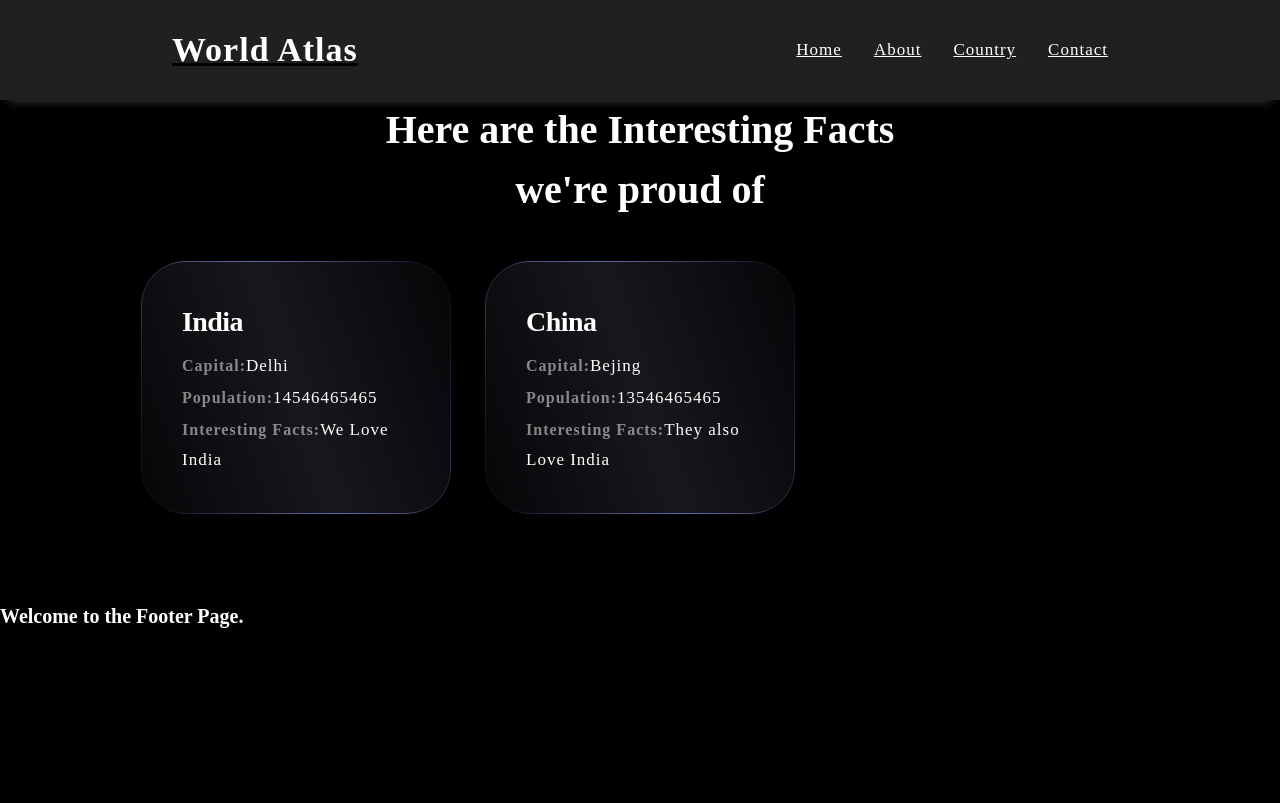
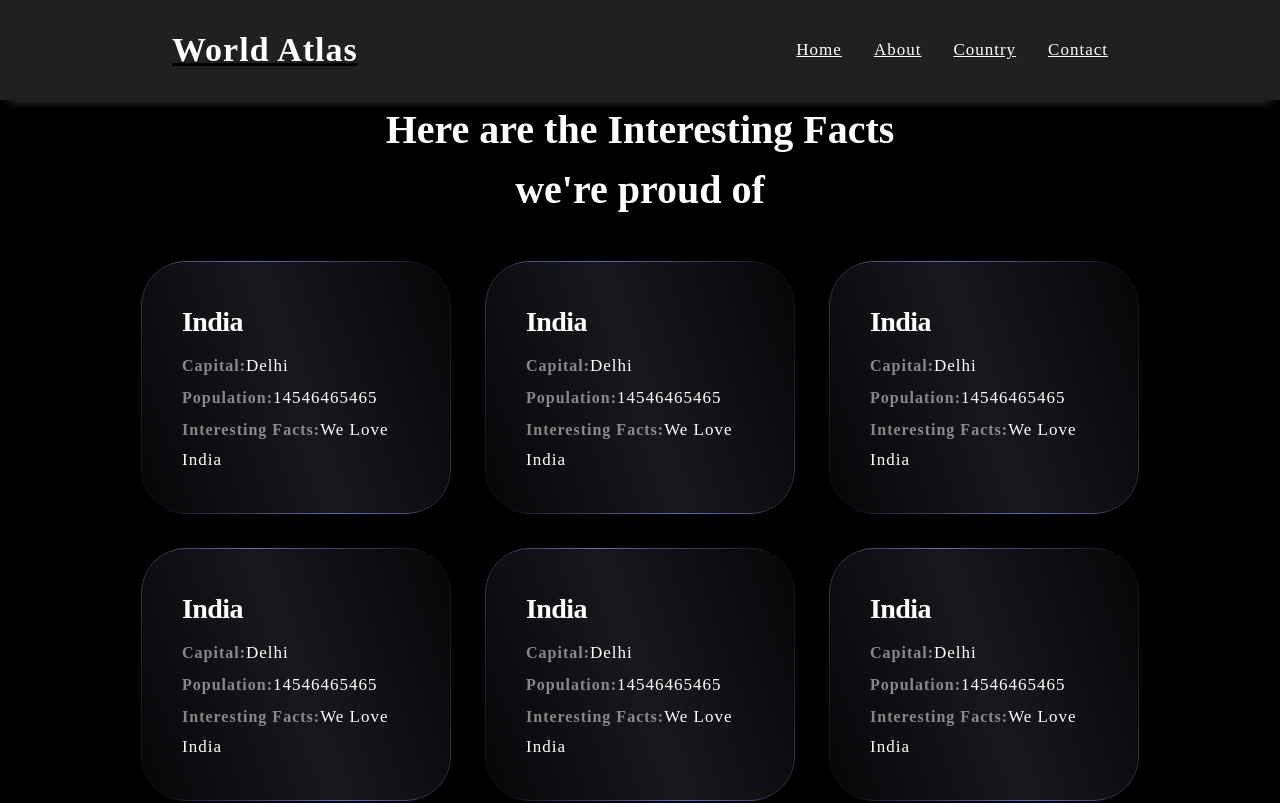
Before and after one commit to CoolShivas/World-Atlas-React-19, a React (Vite) app in the folder world-atlas-using-react-19/: page /about in a window 1280 px wide. Shown: the top 803 px of the page. Built offline with nearby package versions, Linux system fonts and the light colour scheme.

Commit message:
Getting the api data from the api folder to AboutPage with the help of map method.

```diff
--- a/world-atlas-using-react-19/src/pages/AboutPage.jsx
+++ b/world-atlas-using-react-19/src/pages/AboutPage.jsx
@@ -1,4 +1,70 @@
 
+
+// const AboutPage = () => {
+//   return (
+//     <section className="section-about container">
+//       {/* Starting of About Page Heading */}
+//       <h2 className="container-title">
+//         Here are the Interesting Facts
+//         <br />
+//         we're proud of
+//       </h2>
+//       {/* Ending of About Page Heading */}
+//       {/* Starting of Cards List Structure. */}
+//       <div className="gradient-cards">
+//          {/* Starting of First Card Details */}
+//         <div className="card">
+//           <div className="container-card bg-blue-box">
+//             <p className="card-title">India</p>
+//             <p>
+//               <span className="card-description">Capital:</span>
+//               Delhi
+//             </p>
+//             <p>
+//               <span className="card-description">Population:</span>
+//               14546465465
+//             </p>
+//             <p>
+//               <span className="card-description">Interesting Facts:</span>
+//               We Love India
+//             </p>
+//           </div>
+//         </div>
+//         {/* Ending of First Card Details */}
+//         {/* Starting of Second Card Details */}
+//         <div className="card">
+//           <div className="container-card bg-blue-box">
+//             <p className="card-title">China</p>
+//             <p>
+//               <span className="card-description">Capital:</span>
+//               Bejing
+//             </p>
+//             <p>
+//               <span className="card-description">Population:</span>
+//               13546465465
+//             </p>
+//             <p>
+//               <span className="card-description">Interesting Facts:</span>
+//               They also Love India
+//             </p>
+//           </div>
+//         </div>
+//         {/* Ending of Second Card Details */}
+//       </div>
+//       {/* Ending of Cards List Structure. */}
+//     </section>
+//   )
+// }
+
+// export default AboutPage;
+
+
+
+//*********************************************************************************************************************************************************************** */
+
+
+
+import countryFactsData from "../api/countryData.json";
 
 const AboutPage = () => {
   return (
@@ -12,7 +78,8 @@ const AboutPage = () => {
       {/* Ending of About Page Heading */}
       {/* Starting of Cards List Structure. */}
       <div className="gradient-cards">
-         {/* Starting of First Card Details */}
+        {countryFactsData.map((countryArr) => {
+          return (
             <div className="card">
               <div className="container-card bg-blue-box">
                 <p className="card-title">India</p>
@@ -30,26 +97,8 @@ const AboutPage = () => {
                 </p>
               </div>
             </div>
-        {/* Ending of First Card Details */}
-        {/* Starting of Second Card Details */}
-        <div className="card">
-          <div className="container-card bg-blue-box">
-            <p className="card-title">China</p>
-            <p>
-              <span className="card-description">Capital:</span>
-              Bejing
-            </p>
-            <p>
-              <span className="card-description">Population:</span>
-              13546465465
-            </p>
-            <p>
-              <span className="card-description">Interesting Facts:</span>
-              They also Love India
-            </p>
-          </div>
-        </div>
-        {/* Ending of Second Card Details */}
+            )
+        })}
       </div>
       {/* Ending of Cards List Structure. */}
     </section>
```
Lines whose indentation alone changed are shown as unchanged.
